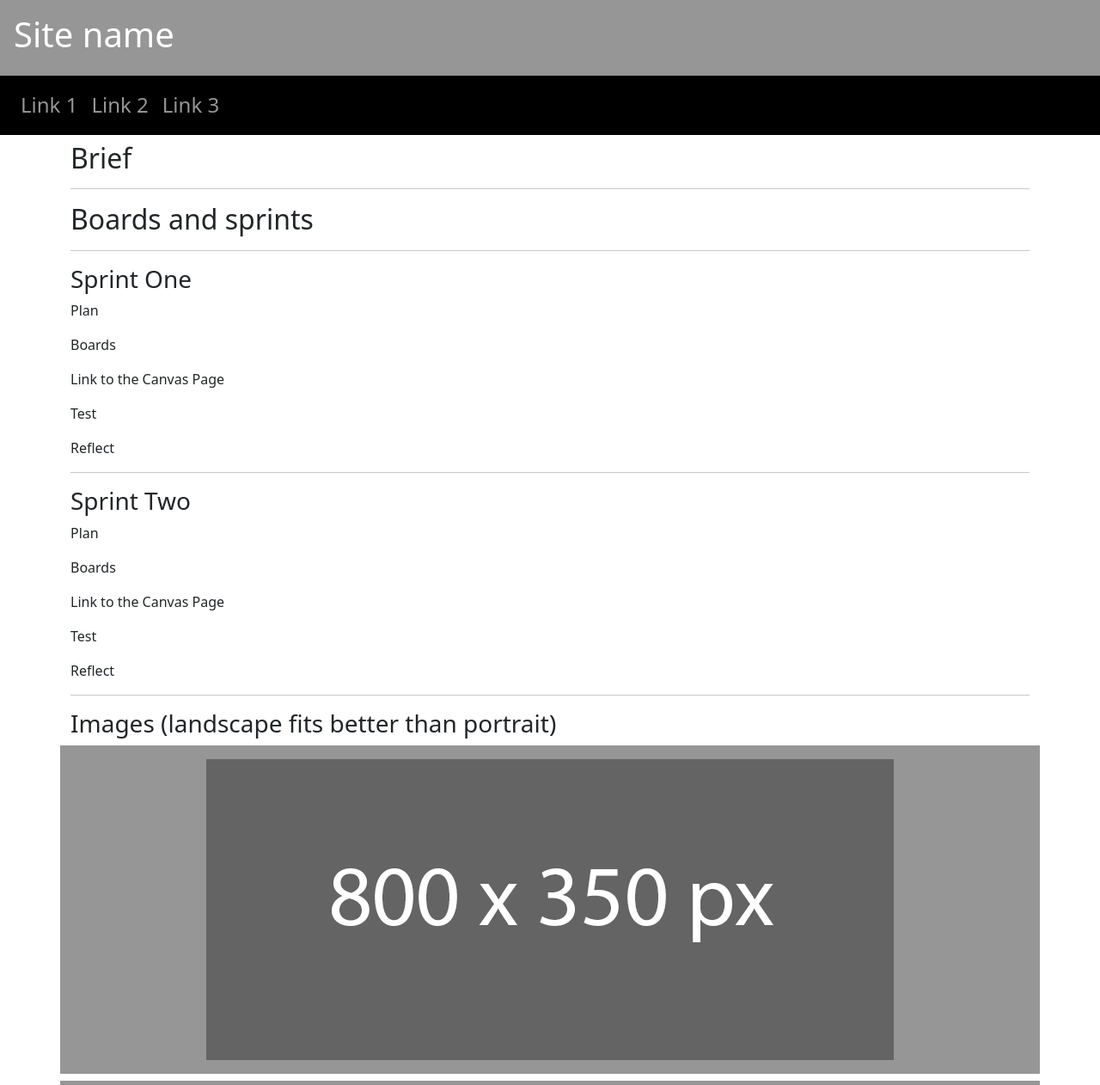
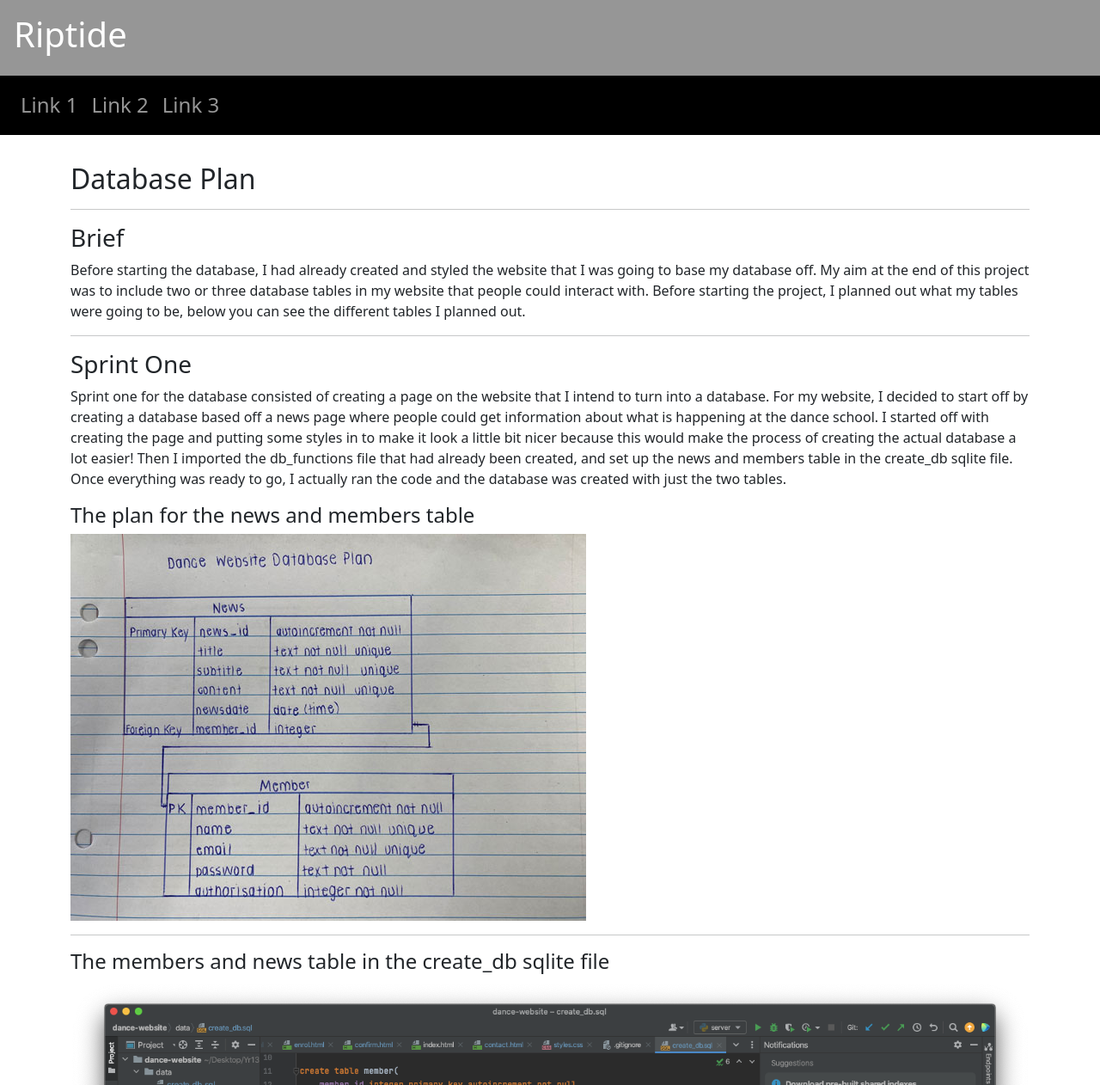
Before and after one commit to sophiemcclintock/planning_dance, a plain HTML site: page index.html in a window 1280 px wide. Shown: the top 1262 px of the page at 86% size. Drawn offline with nearby package versions, Linux system fonts and the light colour scheme.

Commit message:
Added some more photos and information to my Sprint One section on the website

```diff
--- a/index.html
+++ b/index.html
@@ -1,7 +1,7 @@
 <!DOCTYPE html>
 <html lang="en">
 <head>
-    <title>Put your own description here</title>
+    <title>Riptide</title>
     <meta charset="utf-8">
     <meta name="viewport" content="width=device-width, initial-scale=1">
     <!-- Latest compiled and minified CSS -->
@@ -15,7 +15,7 @@
     <script>hljs.initHighlightingOnLoad();</script>
 </head>
 <div class="container-fluid header p-3">
-    <h1>Site name</h1>
+    <h1>Riptide</h1>
 </div>
 <nav class="navbar navbar-expand-lg px-3 py-2 mb-2">
     <button class="navbar-toggler ms-auto" type="button" data-bs-toggle="collapse" data-bs-target="#collapsibleNavbar">
@@ -40,6 +40,27 @@
 
 
 <div class="container-lg">
+<br>
+<h2>Database Plan</h2>
+<hr>
+<h3>Brief</h3>
+<p>Before starting the database, I had already created and styled the website that I was going to base my database off. My aim at the end of this project was to include two or three database tables in my website that people could interact with. Before starting the project, I planned out what my tables were going to be, below you can see the different tables I planned out. </p>
+<hr>
+<h3>Sprint One</h3>
+<p>Sprint one for the database consisted of creating a page on the website that I intend to turn into a database. For my website, I decided to start off by creating a database based off a news page where people could get information about what is happening at the dance school. I started off with creating the page and putting some styles in to make it look a little bit nicer because this would make the process of creating the actual database a lot easier! Then I imported the db_functions file that had already been created, and set up the news and members table in the create_db sqlite file. Once everything was ready to go, I actually ran the code and the database was created with just the two tables. </p>
+<h4>The plan for the news and members table</h4>
+    <img class="img-fluid" src="assets/images/Database_plan1.jpg">
+<hr>
+<h4>The members and news table in the create_db sqlite file</h4>
+    <img class="img-fluid" src="assets/images/Member_and_news_table.png">
+<h4>Testing for the first sql query for Sprint One.</h4>
+<p>This particular sprint was about combining the member and news tables so the user could see the information on the news item and who posted the information. As can be seen in the run box below, we can see the description of what each thing is, followed by what it actually is. For example, you can see that it tells us that HIP HOP UNITE DANCE COMPETITION is a title to the news item. This is a really helpful test because it helps me make sure that the correct values are coming out under the correct section. After doing this test I implementated it into the code as you can see below the screenshot of the test. </p>
+
+
+
+
+
+
 
     <h2>Brief</h2>
         <hr>
```
Also changed, not shown: assets/images/Database_plan1.jpg (added), assets/images/Member_and_news_table.png (added), assets/images/Testing_for_Sprint1.png (added).
